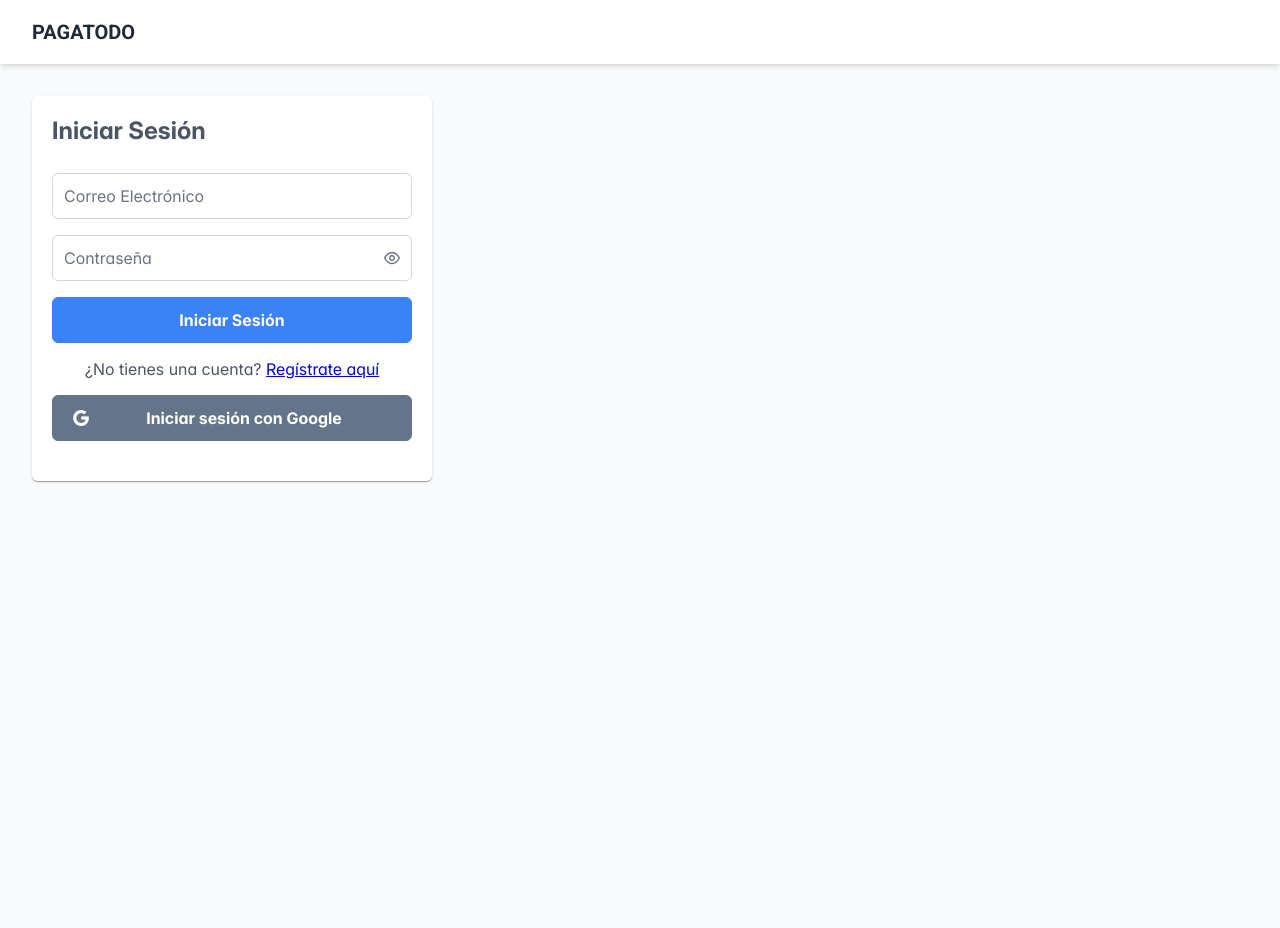
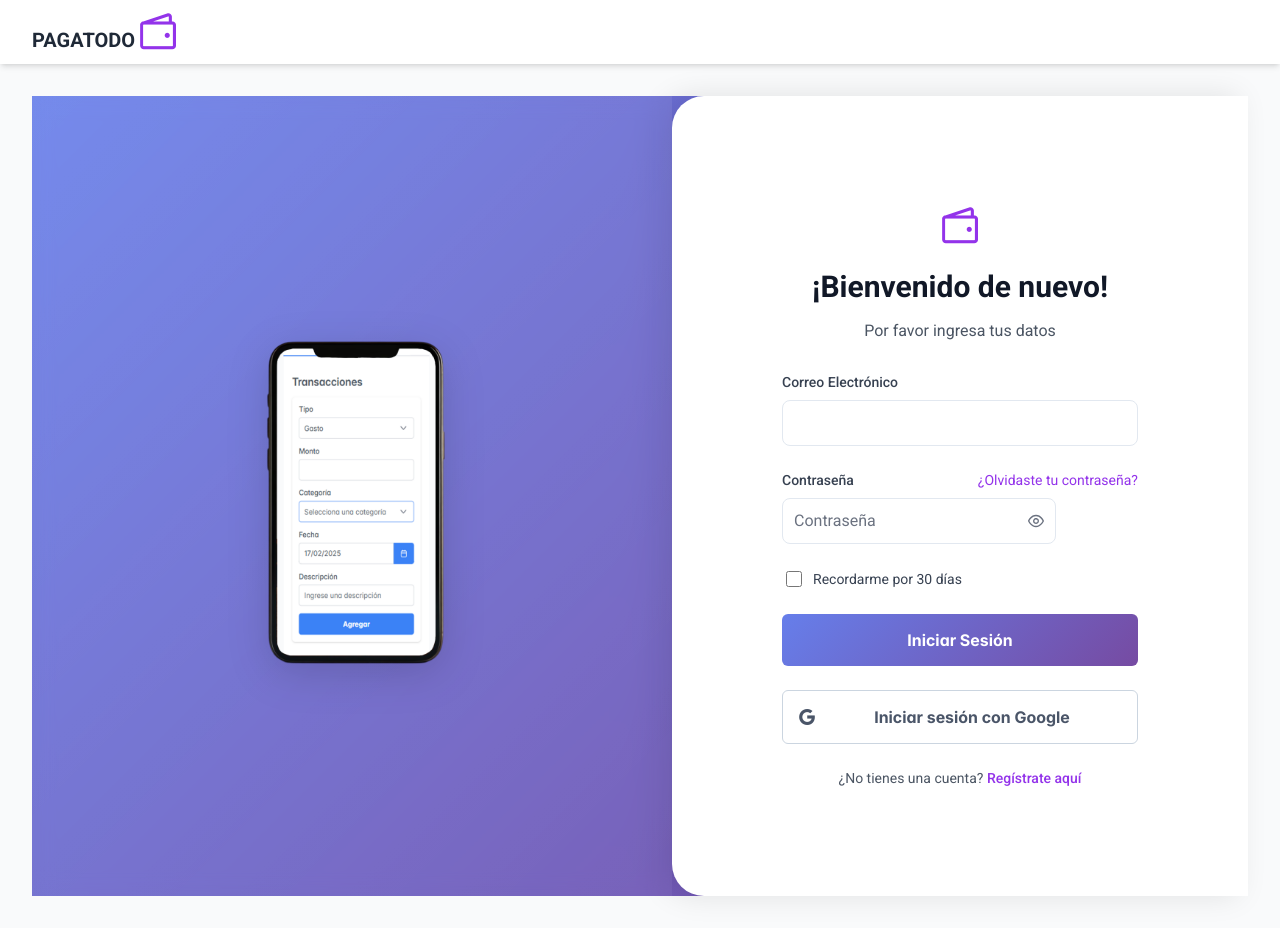
Before and after one commit to Itsjuanit/budget-app, a React (Vite) app: page /login in a window 1280 px wide. Before the commit the page ends 800 px from the top, so only its background shows below. Built offline with nearby package versions, Linux system fonts and the light colour scheme; no server answers.

Commit message:
Se modifica el login, hay que hacer mas cambios

```diff
--- a/src/App.jsx
+++ b/src/App.jsx
@@ -45,7 +45,9 @@ function App() {
               <div className="max-w-7xl mx-auto px-4 sm:px-6 lg:px-8">
                 <div className="flex justify-between h-16 items-center">
                   <div className="flex items-center">
-                    <span className="text-xl font-bold text-gray-800">PAGATODO</span>
+                    <span className="text-xl font-bold text-gray-800">
+                      PAGATODO <i className="pi pi-wallet text-4xl text-purple-600"></i>
+                    </span>
                   </div>
                   <AuthActions />
                 </div>
--- a/src/components/Login.jsx
+++ b/src/components/Login.jsx
@@ -1,12 +1,34 @@
-import React, { useState, useRef } from "react";
+import { useState, useRef } from "react";
 import { InputText } from "primereact/inputtext";
 import { Button } from "primereact/button";
 import { Password } from "primereact/password";
-import { Card } from "primereact/card";
 import { Toast } from "primereact/toast";
 import { Link, useNavigate } from "react-router-dom";
 import { getAuth, signInWithEmailAndPassword, GoogleAuthProvider, signInWithPopup } from "firebase/auth";
-import { useAuth } from "../auth/AuthContext";
+import manos from "../assets/Manos.png";
+import { IconField } from "primereact/iconfield";
+import { InputIcon } from "primereact/inputicon";
+
+// Estilos para el botón primario
+const primaryButtonStyles = {
+  background: "linear-gradient(135deg, #667eea 0%, #764ba2 100%)",
+  border: "none",
+  padding: "1rem",
+  width: "100%",
+  fontWeight: 600,
+  transition: "transform 0.2s, box-shadow 0.2s",
+};
+
+// Estilos para el botón secundario (Google)
+const secondaryButtonStyles = {
+  background: "#fff",
+  color: "#4a5568",
+  border: "1px solid #cbd5e0",
+  padding: "1rem",
+  width: "100%",
+  fontWeight: 600,
+  transition: "transform 0.2s, box-shadow 0.2s",
+};
 
 export const Login = () => {
   const [email, setEmail] = useState("");
@@ -17,72 +39,183 @@ export const Login = () => {
 
   const handleSubmit = async (e) => {
     e.preventDefault();
-
     if (!email || !password) {
       setErrorMessage("Por favor, complete todos los campos.");
-      toast.current.show({ severity: "warn", summary: "Campos incompletos", detail: "Por favor, complete todos los campos.", life: 3000 });
+      toast.current.show({
+        severity: "warn",
+        summary: "Campos incompletos",
+        detail: "Por favor, complete todos los campos.",
+        life: 3000,
+      });
       return;
     }
 
     const auth = getAuth();
-
     try {
       await signInWithEmailAndPassword(auth, email, password);
       setErrorMessage("");
-      toast.current.show({ severity: "success", summary: "Inicio exitoso", detail: "Bienvenido de nuevo.", life: 3000 });
+      toast.current.show({
+        severity: "success",
+        summary: "Inicio exitoso",
+        detail: "Bienvenido de nuevo.",
+        life: 3000,
+      });
       navigate("/");
     } catch (error) {
       setErrorMessage("Credenciales incorrectas. Inténtalo nuevamente.");
-      toast.current.show({ severity: "error", summary: "Error", detail: "Credenciales incorrectas.", life: 3000 });
+      toast.current.show({
+        severity: "error",
+        summary: "Error",
+        detail: "Credenciales incorrectas.",
+        life: 3000,
+      });
     }
   };
 
   const handleGoogleLogin = async () => {
     const auth = getAuth();
     const provider = new GoogleAuthProvider();
-
     try {
       await signInWithPopup(auth, provider);
-      setErrorMessage("");
-      toast.current.show({ severity: "success", summary: "Inicio exitoso", detail: "Has iniciado sesión con Google.", life: 3000 });
-      navigate("/"); // Redirigir al Dashboard
+      navigate("/");
     } catch (error) {
-      setErrorMessage("Error al iniciar sesión con Google. Inténtalo nuevamente.");
-      toast.current.show({ severity: "error", summary: "Error", detail: "Error al iniciar sesión con Google.", life: 3000 });
+      toast.current.show({
+        severity: "error",
+        summary: "Error",
+        detail: "Error al iniciar sesión con Google.",
+        life: 3000,
+      });
     }
   };
 
   return (
-    <div className="flex justify-content-center">
-      <Toast ref={toast} /> {/* Componente Toast */}
-      <Card title="Iniciar Sesión" style={{ width: "25rem" }}>
-        <form onSubmit={handleSubmit} className="p-fluid">
-          <div className="field">
-            <span className="p-float-label p-input-icon-right">
-              <InputText id="email" value={email} onChange={(e) => setEmail(e.target.value)} />
-              <label htmlFor="email">Correo Electrónico</label>
-            </span>
+    <div className="flex min-h-screen" style={{ background: "linear-gradient(135deg, #667eea 0%, #764ba2 100%)" }}>
+      <Toast ref={toast} />
+
+      {/* Left Side - Illustration */}
+      <div
+        className="hidden md:flex flex-1 items-center justify-center p-8"
+        style={{
+          background: "linear-gradient(135deg, rgba(255,255,255,0.1) 0%, rgba(255,255,255,0.05) 100%)",
+          backdropFilter: "blur(10px)",
+        }}
+      >
+        <img
+          src={manos}
+          alt="Login illustration"
+          className="max-w-[80%] h-auto"
+          style={{ filter: "drop-shadow(0 10px 20px rgba(0,0,0,0.15))" }}
+        />
+      </div>
+
+      {/* Right Side - Login Form */}
+      <div
+        className="flex-1 flex items-center justify-center bg-white md:rounded-l-[2rem]"
+        style={{ boxShadow: "-10px 0 30px rgba(0,0,0,0.1)" }}
+      >
+        <div className="w-full max-w-[420px] p-8">
+          {/* Logo */}
+          <div className="text-center mb-6">
+            <i className="pi pi-wallet text-4xl text-purple-600"></i>
           </div>
-          <div className="field mt-4">
-            <span className="p-float-label">
-              <Password id="password" value={password} onChange={(e) => setPassword(e.target.value)} feedback={false} toggleMask />
-              <label htmlFor="password">Contraseña</label>
-            </span>
+
+          {/* Header */}
+          <div className="text-center mb-8">
+            <h1 className="text-3xl font-bold text-gray-900 mb-2">¡Bienvenido de nuevo!</h1>
+            <p className="text-gray-600">Por favor ingresa tus datos</p>
           </div>
-          {errorMessage && <Message severity="error" text={errorMessage} className="mb-3" />}
-          <Button type="submit" label="Iniciar Sesión" className="mt-4" />
-        </form>
 
-        <div className="mt-4 text-center">
-          <p>
-            ¿No tienes una cuenta? <Link to="/signup">Regístrate aquí</Link>
-          </p>
+          {/* Form */}
+          <form onSubmit={handleSubmit} className="space-y-6">
+            {/* Email Field */}
+            <div className="space-y-2">
+              <label htmlFor="email" className="block text-sm font-medium text-gray-700">
+                Correo Electrónico
+              </label>
+              <InputText
+                id="email"
+                value={email}
+                onChange={(e) => setEmail(e.target.value)}
+                style={{
+                  width: "100%",
+                  padding: "0.75rem",
+                  borderRadius: "0.5rem",
+                  border: "1px solid #e2e8f0",
+                  transition: "all 0.2s",
+                }}
+                className="w-full hover:border-purple-500 focus:border-purple-500 focus:ring-2 focus:ring-purple-200"
+              />
+            </div>
+
+            {/* Password Field using IconField */}
+            <div className="space-y-2">
+              <div className="flex justify-between items-center">
+                <label htmlFor="password" className="block text-sm font-medium text-gray-700">
+                  Contraseña
+                </label>
+                <Link to="/forgot-password" className="text-sm text-purple-600 hover:text-purple-500">
+                  ¿Olvidaste tu contraseña?
+                </Link>
+              </div>
+              <span className="p-float-label w-full">
+                <IconField iconPosition="left" className="w-full">
+                  <InputIcon className="pi pi-lock" />
+                  <Password
+                    id="password"
+                    value={password}
+                    onChange={(e) => setPassword(e.target.value)}
+                    toggleMask
+                    feedback={false}
+                    className="w-full"
+                    inputStyle={{
+                      width: "100%",
+                      padding: "0.75rem",
+                      borderRadius: "0.5rem",
+                      border: "1px solid #e2e8f0",
+                      transition: "all 0.2s",
+                    }}
+                  />
+                </IconField>
+                <label htmlFor="password">Contraseña</label>
+              </span>
+            </div>
+
+            {/* Remember Me */}
+            <div className="flex items-center">
+              <input type="checkbox" id="remember" className="h-4 w-4 text-purple-600 focus:ring-purple-500 border-gray-300 rounded" />
+              <label htmlFor="remember" className="ml-2 block text-sm text-gray-700">
+                Recordarme por 30 días
+              </label>
+            </div>
+
+            {/* Botón primario - Iniciar Sesión */}
+            <Button
+              type="submit"
+              style={primaryButtonStyles}
+              className="hover:shadow-lg hover:-translate-y-0.5 active:translate-y-0"
+              label="Iniciar Sesión"
+            />
+
+            {/* Botón secundario - Iniciar sesión con Google */}
+            <Button
+              type="button"
+              label="Iniciar sesión con Google"
+              icon="pi pi-google"
+              onClick={handleGoogleLogin}
+              style={secondaryButtonStyles}
+              className="hover:shadow-lg hover:-translate-y-0.5 active:translate-y-0"
+            />
+
+            {/* Sign Up Link */}
+            <div className="text-center text-sm text-gray-600">
+              ¿No tienes una cuenta?{" "}
+              <Link to="/signup" className="font-medium text-purple-600 hover:text-purple-500">
+                Regístrate aquí
+              </Link>
+            </div>
+          </form>
         </div>
-
-        <div className="mt-4">
-          <Button label="Iniciar sesión con Google" icon="pi pi-google" className="p-button-secondary w-full" onClick={handleGoogleLogin} />
-        </div>
-      </Card>
+      </div>
     </div>
   );
 };
--- a/src/components/Signup.jsx
+++ b/src/components/Signup.jsx
@@ -1,11 +1,9 @@
-import React, { useState, useRef } from "react";
-import { useNavigate } from "react-router-dom";
+import { useState, useRef } from "react";
+import { useNavigate, Link } from "react-router-dom";
 import { InputText } from "primereact/inputtext";
 import { Button } from "primereact/button";
 import { Password } from "primereact/password";
-import { Card } from "primereact/card";
 import { Toast } from "primereact/toast";
-import { Divider } from "primereact/divider";
 import { getAuth, createUserWithEmailAndPassword, signInWithPopup, GoogleAuthProvider } from "firebase/auth";
 
 export const Signup = () => {
@@ -72,32 +70,59 @@ export const Signup = () => {
   };
 
   return (
-    <div className="flex justify-content-center">
+    <div className="flex min-h-screen items-center justify-center bg-gradient-to-br from-primary-color to-accent-color p-4">
       <Toast ref={toast} />
-      <Card title="Crear Cuenta" style={{ width: "25rem" }}>
-        <form onSubmit={handleSubmit} className="p-fluid">
-          <div className="field">
-            <span className="p-float-label p-input-icon-right">
-              <InputText id="email" value={email} onChange={(e) => setEmail(e.target.value)} />
-              <label htmlFor="email">Correo Electrónico</label>
-            </span>
+
+      <div className="w-full max-w-md">
+        <div className="card shadow-hover">
+          <div className="text-center mb-8">
+            <h1 className="text-4xl font-bold text-gradient mb-2">PresupuestoApp</h1>
+            <p className="text-text-color-secondary">Crea tu cuenta y comienza a controlar tus finanzas</p>
           </div>
-          <div className="field mt-4">
-            <span className="p-float-label">
-              <Password id="password" value={password} onChange={(e) => setPassword(e.target.value)} toggleMask />
-              <label htmlFor="password">Contraseña</label>
-            </span>
+
+          <form onSubmit={handleSubmit} className="space-y-6">
+            <div>
+              <label htmlFor="email" className="block text-sm font-medium text-text-color mb-1">
+                Correo Electrónico
+              </label>
+              <InputText id="email" value={email} onChange={(e) => setEmail(e.target.value)} className="w-full" />
+            </div>
+
+            <div>
+              <label htmlFor="password" className="block text-sm font-medium text-text-color mb-1">
+                Contraseña
+              </label>
+              <Password id="password" value={password} onChange={(e) => setPassword(e.target.value)} toggleMask className="w-full" />
+            </div>
+
+            <Button type="submit" label="Crear Cuenta" className="w-full p-button-primary" />
+
+            <div className="relative">
+              <div className="absolute inset-0 flex items-center">
+                <div className="w-full border-t border-gray-300"></div>
+              </div>
+              <div className="relative flex justify-center text-sm">
+                <span className="px-2 bg-white text-text-color-secondary">O</span>
+              </div>
+            </div>
+
+            <Button
+              type="button"
+              label="Registrarse con Google"
+              icon="pi pi-google"
+              className="w-full p-button-secondary"
+              onClick={handleGoogleSignup}
+            />
+          </form>
+
+          <div className="mt-6 text-center text-sm">
+            <span className="text-text-color-secondary">¿Ya tienes una cuenta? </span>
+            <Link to="/login" className="text-primary-color hover:text-accent-color font-medium">
+              Inicia sesión aquí
+            </Link>
           </div>
-          <Button type="submit" label="Crear Cuenta" className="mt-4" />
-        </form>
-        <Divider align="center">
-          <span className="p-tag">O</span>
-        </Divider>
-
-        <div className="field mt-4">
-          <Button label="Registrarse con Google" icon="pi pi-google" className="p-button-secondary mt-4" onClick={handleGoogleSignup} />
         </div>
-      </Card>
+      </div>
     </div>
   );
 };
--- a/src/index.css
+++ b/src/index.css
@@ -7,20 +7,64 @@
 @tailwind utilities;
 
 :root {
-  --primary-color: #2563eb;
-  --secondary-color: #3b82f6;
+  --primary-color: #667eea;
+  --secondary-color: #764ba2;
+  --background-color: #f8fafc;
+  --text-color: #1a1a1a;
+  --text-color-secondary: #666666;
+  --accent-color: #6366f1;
+  --card-bg-color: #f1f5f9; /* Color de fondo para las cajas */
 }
 
 body {
   margin: 0;
-  background-color: #f8fafc;
+  background-color: var(--background-color);
   font-family: "Roboto", sans-serif;
+  color: var(--text-color);
 }
 
+/* Caja con mayor contraste y fondo modificado */
 .card {
-  background: white;
+  background: var(--card-bg-color);
   padding: 2rem;
   border-radius: 10px;
   margin-bottom: 1rem;
-  box-shadow: 0 4px 6px -1px rgb(0 0 0 / 0.1);
+  box-shadow: 0 6px 10px -1px rgba(0, 0, 0, 0.2);
+  border: 1px solid #e5e7eb;
 }
+
+/* Estilos adicionales para PrimeReact */
+.p-button {
+  background: linear-gradient(135deg, var(--primary-color) 0%, var(--secondary-color) 100%);
+  border: none;
+}
+
+.p-button:hover {
+  background: linear-gradient(135deg, var(--primary-color) 0%, var(--secondary-color) 70%);
+}
+
+.p-inputtext:focus,
+.p-password input:focus {
+  border-color: var(--accent-color) !important;
+  box-shadow: 0 0 0 2px rgba(99, 102, 241, 0.1) !important;
+}
+
+.p-checkbox:not(.p-checkbox-disabled) .p-checkbox-box.p-focus {
+  border-color: var(--accent-color);
+  box-shadow: 0 0 0 2px rgba(99, 102, 241, 0.1);
+}
+
+.p-checkbox:not(.p-checkbox-disabled) .p-checkbox-box.p-highlight {
+  background: var(--primary-color);
+  border-color: var(--primary-color);
+}
+
+/* Estilos para enlaces */
+a {
+  color: var(--accent-color);
+  text-decoration: none;
+}
+
+a:hover {
+  color: var(--secondary-color);
+}
```
Also changed, not shown: src/assets/Manos.png (added).
